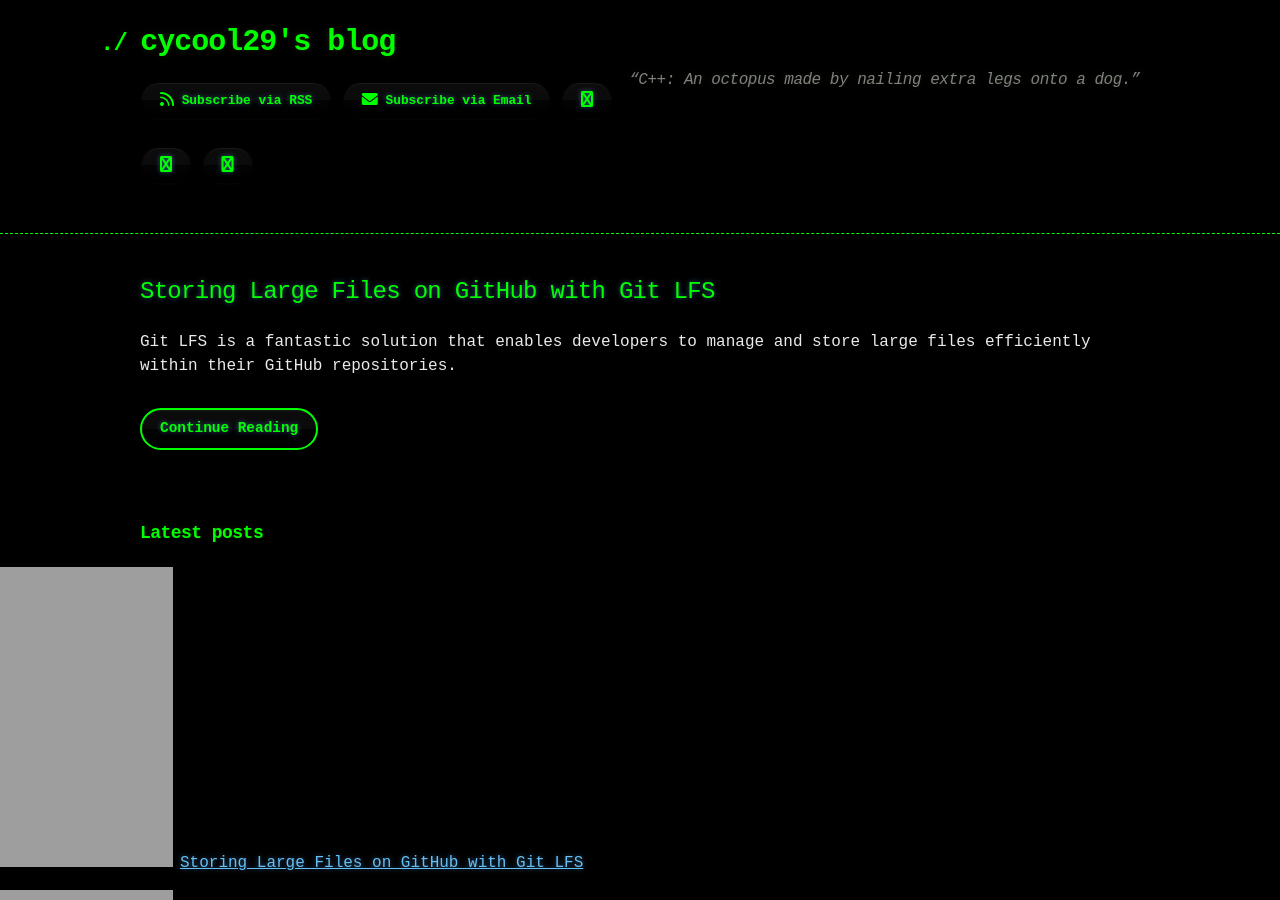
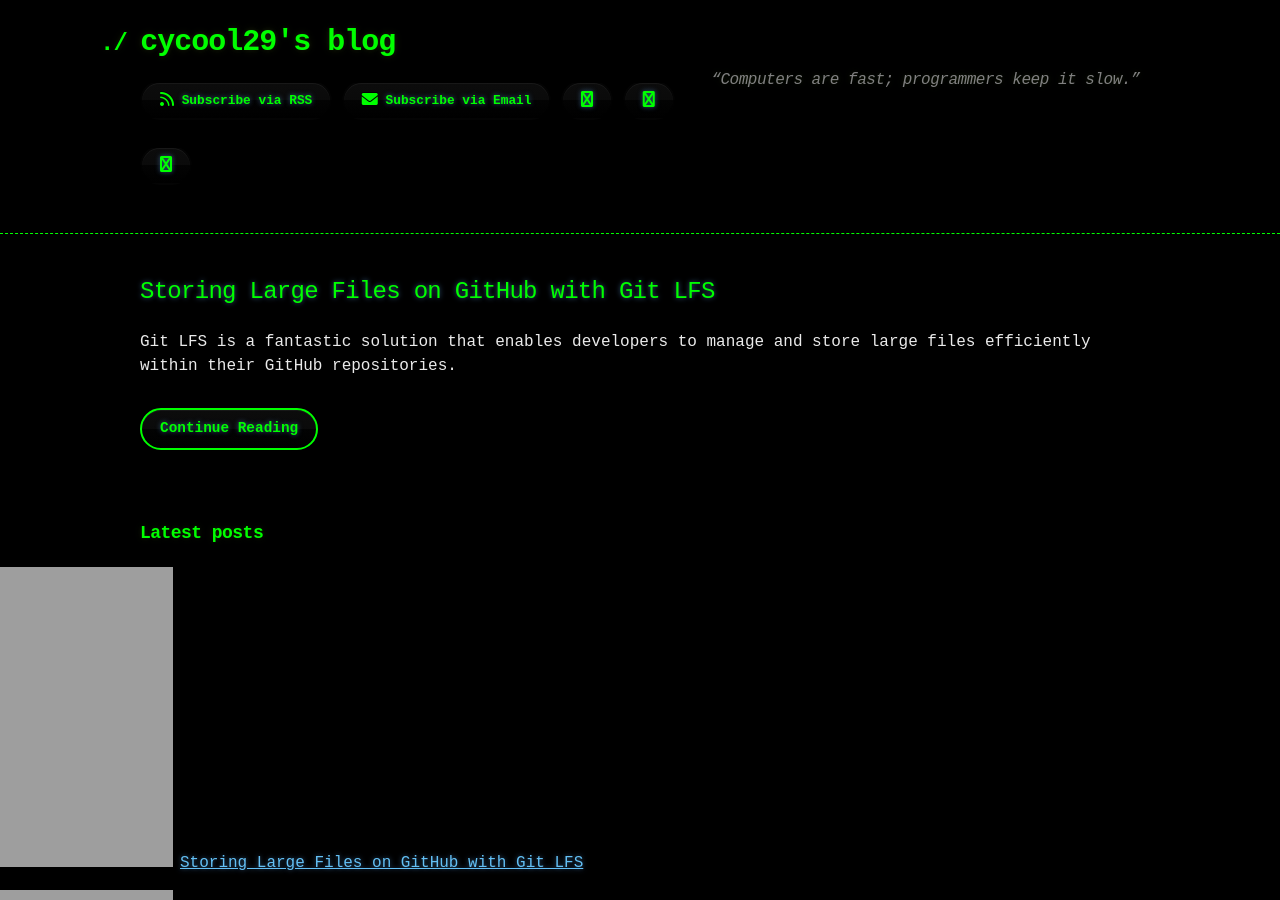
Before and after one commit to cycool29/cycool29.github.io, a Jekyll site: the page built from index.md, in a window 1280 px wide and 900 px high. Built offline with Jekyll 4.4.1, drawn with Linux system fonts in a browser that asks for light colours; a style sheet for code colours, icons or effects is not loaded.

Commit message:
Update quotes

```diff
--- a/_config.yml
+++ b/_config.yml
@@ -1,5 +1,5 @@
 title: cycool29's blog
-description: "“C++: An octopus made by nailing extra legs onto a dog.” "
+description: "“Computers are fast; programmers keep it slow.” "
 bio: A high school student. Intermediate in Python, Git, Bash. Learning JavaScript. He/Him. "
 author: cycool29
 url: https://cycool29.github.io
```
